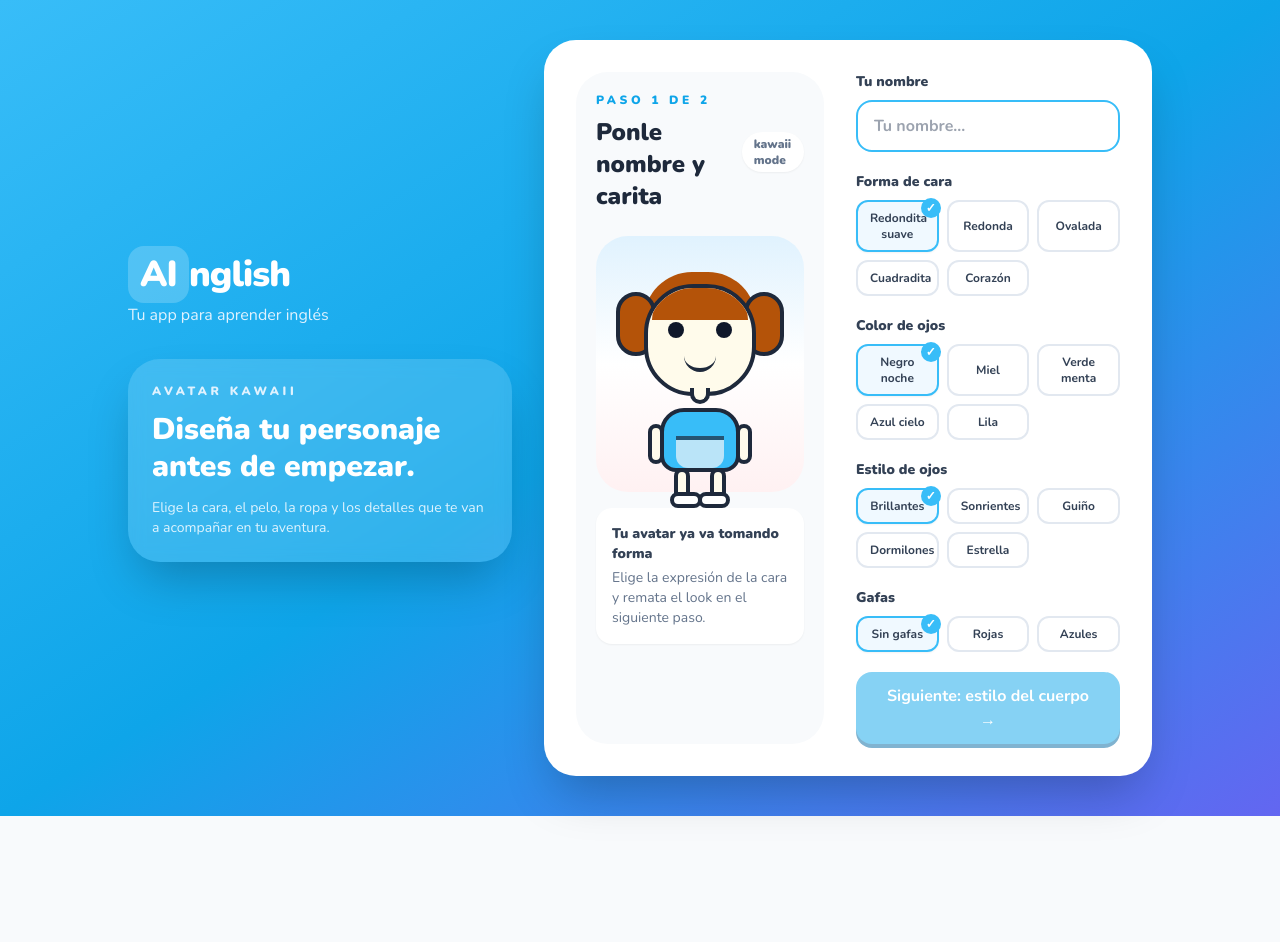
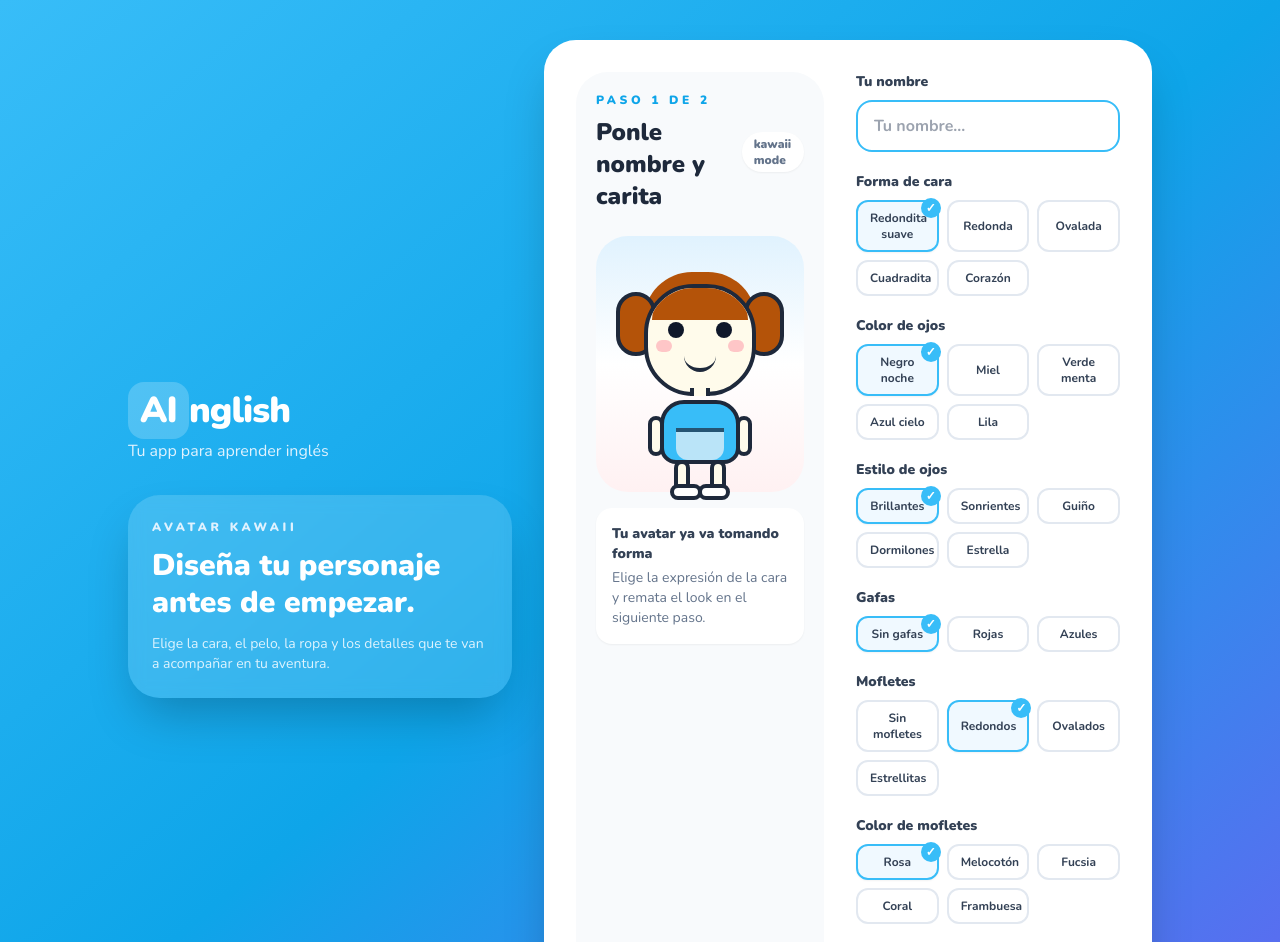
Before and after one commit to jonatancheca/ainglish, a Nuxt app: page /onboarding in a window 1280 px wide. Shown: the top 942 px of the page. Before the commit the page ends 816 px from the top, so only its background shows below. Built offline with nearby package versions, Linux system fonts and the light colour scheme.

Commit message:
feat: fix avatar appearance - remove chin, fix glasses position, add cheeks, fix bald hair

```diff
--- a/components/AvatarOptionGroup.vue
+++ b/components/AvatarOptionGroup.vue
@@ -6,13 +6,13 @@
         v-for="option in options"
         :key="option.value"
         type="button"
-        @click="$emit('update:modelValue', option.value)"
         :class="[
           'relative rounded-xl px-3 py-2 text-xs font-bold text-slate-700 transition-all border-2',
           modelValue === option.value
             ? 'border-sky-400 bg-sky-50 text-sky-600 shadow-sm'
             : 'border-slate-200 bg-white hover:border-slate-300 hover:bg-slate-50'
         ]"
+        @click="$emit('update:modelValue', option.value)"
       >
         {{ option.label }}
         <span
--- a/components/KawaiiAvatar.vue
+++ b/components/KawaiiAvatar.vue
@@ -33,12 +33,13 @@
         :class="faceClass"
       >
         <div
-          class="absolute left-1/2 top-0 h-8 w-24 -translate-x-1/2 rounded-t-[999px]"
+          v-if="avatar.hair !== 'bald'"
+          class="absolute left-1/2 top-0 z-10 h-8 w-24 -translate-x-1/2 rounded-t-[999px]"
           :class="hairFrontClass"
         ></div>
         <div
           v-if="showBangs"
-          class="absolute left-1/2 top-5 h-4 w-20 -translate-x-1/2 rounded-b-2xl"
+          class="absolute left-1/2 top-5 z-10 h-4 w-20 -translate-x-1/2 rounded-b-2xl"
           :class="hairFrontClass"
         ></div>
 
@@ -81,21 +82,35 @@
 
         <div class="absolute left-1/2 top-16 h-5 w-8 -translate-x-1/2 rounded-b-full border-b-4 border-slate-800"></div>
 
+        <!-- Mofletes -->
+        <div
+          v-if="avatar.cheeks !== 'none'"
+          class="absolute left-1/2 top-[3.25rem] flex -translate-x-1/2 justify-between"
+          :style="{ width: '5.5rem' }"
+        >
+          <span
+            class="h-3 w-4 opacity-60"
+            :class="[cheekColorClass, cheekShapeClass]"
+          ></span>
+          <span
+            class="h-3 w-4 opacity-60"
+            :class="[cheekColorClass, cheekShapeClass]"
+          ></span>
+        </div>
+
         <div
           v-if="avatar.glasses !== 'none'"
-          class="absolute left-1/2 top-[3.35rem] flex -translate-x-1/2 items-center gap-1"
+          class="absolute left-1/2 top-[1.75rem] flex -translate-x-1/2 items-center gap-1"
           :class="glassesColorClass"
         >
           <span class="h-6 w-6 rounded-full border-[3px]"></span>
           <span class="h-1 w-3 rounded-full bg-current"></span>
           <span class="h-6 w-6 rounded-full border-[3px]"></span>
         </div>
-
-
       </div>
 
       <div class="relative -mt-2 flex flex-col items-center">
-        <div class="h-4 w-5 rounded-b-xl bg-amber-50 border-x-4 border-b-4 border-slate-800"></div>
+        <div class="h-2 w-5 bg-amber-50 border-x-4 border-slate-800"></div>
         <div
           class="relative mt-1 border-4 border-slate-800"
           :class="outfitClass"
@@ -184,6 +199,21 @@ const shoePalette = {
   rollers: 'bg-cyan-400',
 } as const
 
+const cheekColorPalette = {
+  rose: 'bg-rose-300',
+  peach: 'bg-orange-200',
+  pink: 'bg-pink-300',
+  coral: 'bg-red-300',
+  berry: 'bg-fuchsia-300',
+} as const
+
+const cheekShapePalette = {
+  none: '',
+  round: 'rounded-full',
+  oval: 'rounded-[60%]',
+  star: 'rounded-sm rotate-45',
+} as const
+
 const containerClass = computed(() => sizeClasses[props.size].container)
 const bodyScaleClass = computed(() => sizeClasses[props.size].body)
 const showTwinTails = computed(() => props.avatar.hair === 'twin-tails')
@@ -230,4 +260,6 @@ const rightEyeClass = computed(() => {
 const glassesColorClass = computed(() => (props.avatar.glasses === 'red' ? 'text-rose-500' : 'text-sky-500'))
 const outfitClass = computed(() => outfitPalette[props.avatar.outfit])
 const shoeClass = computed(() => shoePalette[props.avatar.shoes])
+const cheekColorClass = computed(() => cheekColorPalette[props.avatar.cheekColor ?? 'rose'])
+const cheekShapeClass = computed(() => cheekShapePalette[props.avatar.cheeks ?? 'round'])
 </script>
--- a/data/avatar-options.ts
+++ b/data/avatar-options.ts
@@ -6,6 +6,8 @@ export type HairStyle = 'twin-tails' | 'bob' | 'bangs' | 'bun' | 'bald'
 export type HairColor = 'amber' | 'orange' | 'stone' | 'rose' | 'teal'
 export type OutfitStyle = 'tee-pants' | 'long-dress' | 'tee-skirt' | 'tee-jeans' | 'hoodie-shorts'
 export type ShoesStyle = 'sneakers' | 'boots' | 'sandals' | 'mary-janes' | 'rollers'
+export type CheekStyle = 'none' | 'round' | 'oval' | 'star'
+export type CheekColor = 'rose' | 'peach' | 'pink' | 'coral' | 'berry'
 
 export interface CharacterAvatar {
   faceShape: FaceShape
@@ -16,6 +18,8 @@ export interface CharacterAvatar {
   hairColor: HairColor
   outfit: OutfitStyle
   shoes: ShoesStyle
+  cheeks: CheekStyle
+  cheekColor: CheekColor
 }
 
 interface AvatarOption<T extends string> {
@@ -85,6 +89,21 @@ export const SHOES_OPTIONS: AvatarOption<ShoesStyle>[] = [
   { value: 'rollers', label: 'Patines' },
 ]
 
+export const CHEEK_STYLE_OPTIONS: AvatarOption<CheekStyle>[] = [
+  { value: 'none', label: 'Sin mofletes' },
+  { value: 'round', label: 'Redondos' },
+  { value: 'oval', label: 'Ovalados' },
+  { value: 'star', label: 'Estrellitas' },
+]
+
+export const CHEEK_COLOR_OPTIONS: AvatarOption<CheekColor>[] = [
+  { value: 'rose', label: 'Rosa' },
+  { value: 'peach', label: 'Melocotón' },
+  { value: 'pink', label: 'Fucsia' },
+  { value: 'coral', label: 'Coral' },
+  { value: 'berry', label: 'Frambuesa' },
+]
+
 export function createDefaultAvatar(): CharacterAvatar {
   return {
     faceShape: 'soft-round',
@@ -95,5 +114,7 @@ export function createDefaultAvatar(): CharacterAvatar {
     hairColor: 'amber',
     outfit: 'tee-pants',
     shoes: 'sneakers',
+    cheeks: 'round',
+    cheekColor: 'rose',
   }
 }
--- a/pages/onboarding.vue
+++ b/pages/onboarding.vue
@@ -104,6 +104,21 @@
                   @update:model-value="avatarDraft.glasses = $event"
                 />
 
+                <AvatarOptionGroup
+                  label="Mofletes"
+                  :options="CHEEK_STYLE_OPTIONS"
+                  :model-value="avatarDraft.cheeks"
+                  @update:model-value="avatarDraft.cheeks = $event"
+                />
+
+                <AvatarOptionGroup
+                  v-if="avatarDraft.cheeks !== 'none'"
+                  label="Color de mofletes"
+                  :options="CHEEK_COLOR_OPTIONS"
+                  :model-value="avatarDraft.cheekColor"
+                  @update:model-value="avatarDraft.cheekColor = $event"
+                />
+
                 <button
                   type="submit"
                   class="btn-primary w-full"
@@ -177,6 +192,8 @@ import {
   EYE_STYLE_OPTIONS,
   FACE_SHAPE_OPTIONS,
   GLASSES_OPTIONS,
+  CHEEK_STYLE_OPTIONS,
+  CHEEK_COLOR_OPTIONS,
   HAIR_OPTIONS,
   HAIR_COLOR_OPTIONS,
   OUTFIT_OPTIONS,
--- a/pages/profile.vue
+++ b/pages/profile.vue
@@ -72,6 +72,14 @@
           </p>
           <p class="mt-1">
             {{ selectedShoesLabel }}
+          </p>
+        </div>
+        <div class="rounded-2xl bg-slate-50 px-4 py-3">
+          <p class="font-black text-slate-700">
+            Mofletes
+          </p>
+          <p class="mt-1">
+            {{ selectedCheeksLabel }}
           </p>
         </div>
       </div>
@@ -177,6 +185,7 @@ import {
   EYE_STYLE_OPTIONS,
   FACE_SHAPE_OPTIONS,
   GLASSES_OPTIONS,
+  CHEEK_STYLE_OPTIONS,
   HAIR_OPTIONS,
   OUTFIT_OPTIONS,
   SHOES_OPTIONS,
@@ -199,6 +208,7 @@ const selectedGlassesLabel = computed(() => getOptionLabel(GLASSES_OPTIONS, user
 const selectedHairLabel = computed(() => getOptionLabel(HAIR_OPTIONS, userStore.avatar.hair))
 const selectedOutfitLabel = computed(() => getOptionLabel(OUTFIT_OPTIONS, userStore.avatar.outfit))
 const selectedShoesLabel = computed(() => getOptionLabel(SHOES_OPTIONS, userStore.avatar.shoes))
+const selectedCheeksLabel = computed(() => getOptionLabel(CHEEK_STYLE_OPTIONS, userStore.avatar.cheeks ?? 'none'))
 
 function confirmReset() {
   if (confirm('¿Seguro que quieres reiniciar todo tu progreso? Esta acción no se puede deshacer.')) {
```
